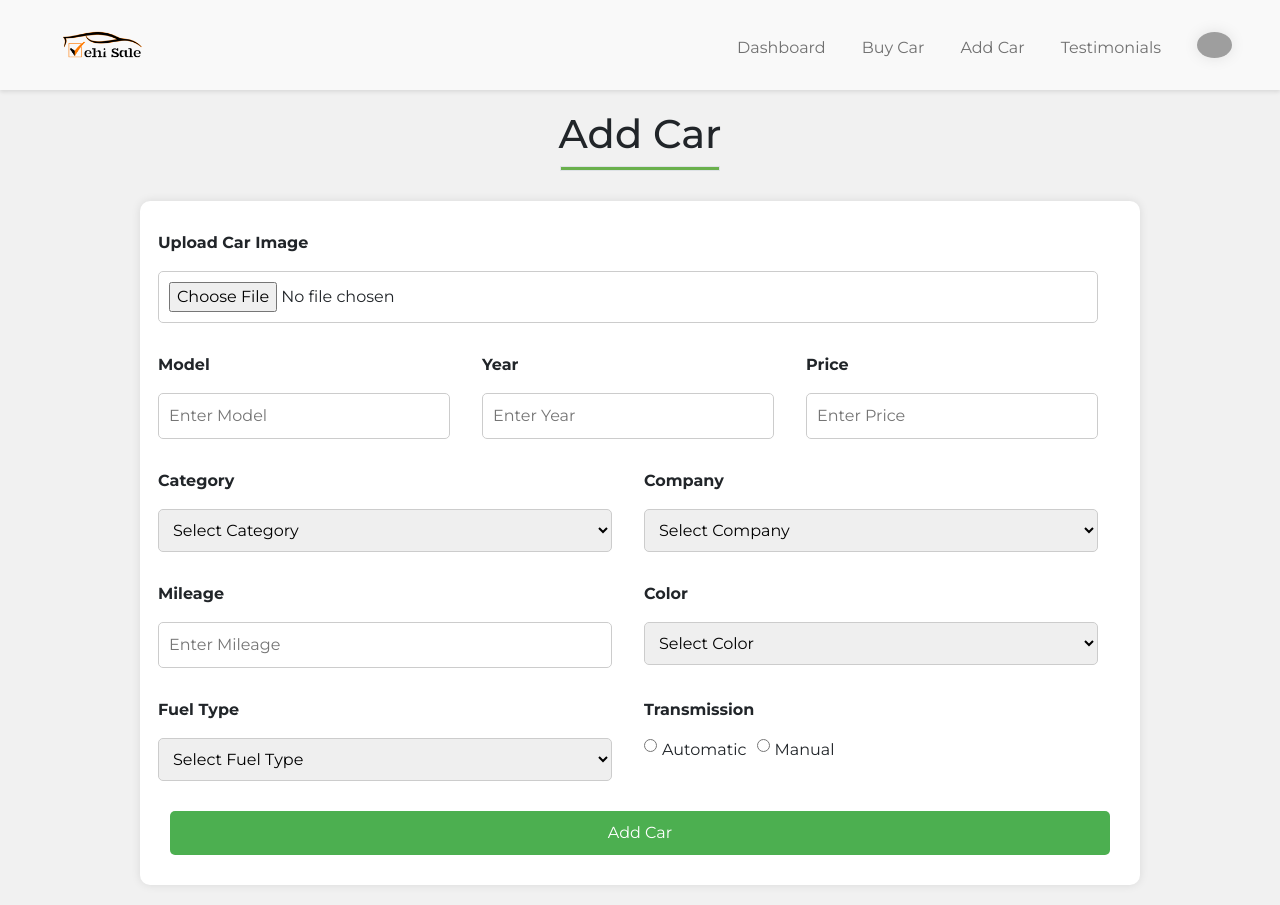
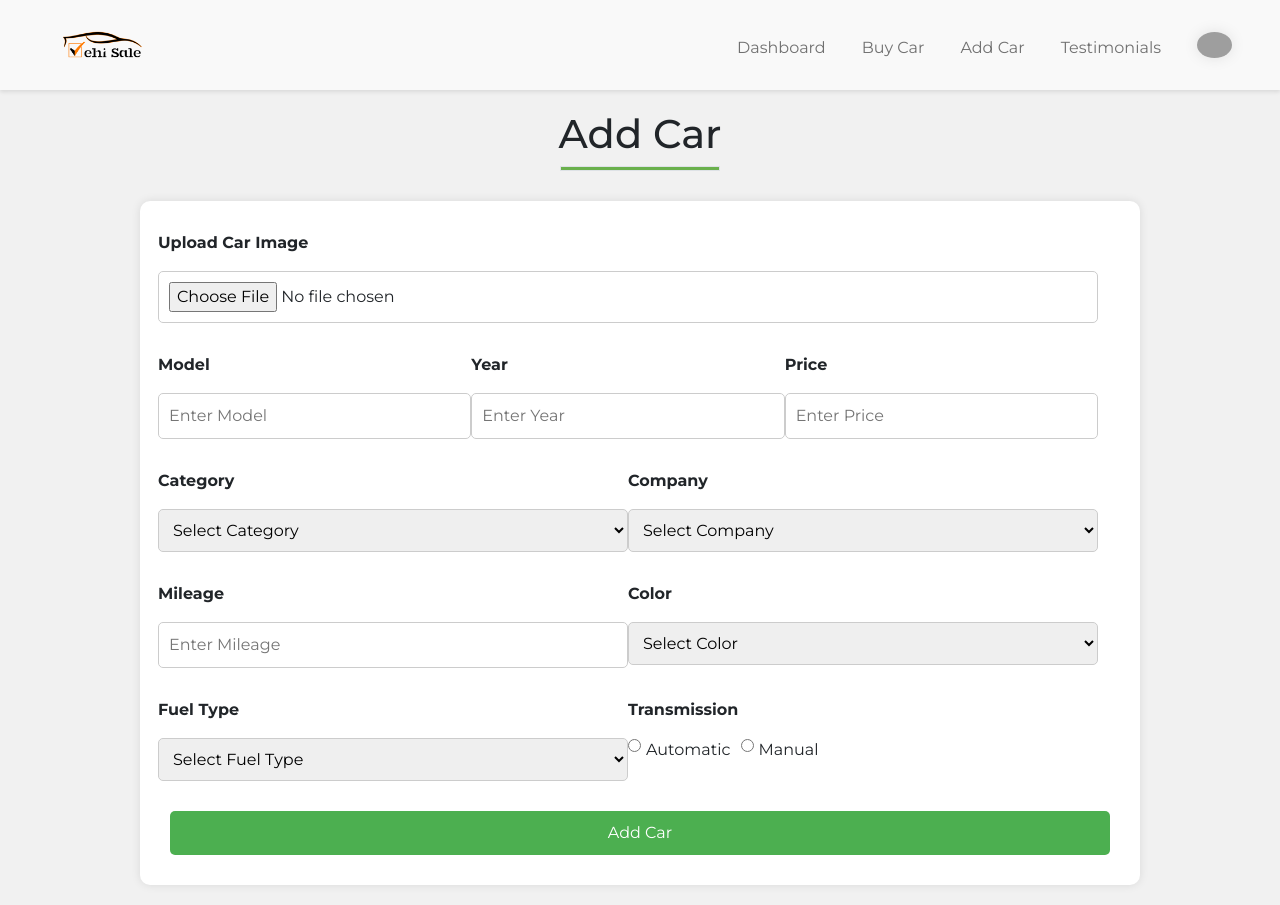
Before and after one commit to DarshitMulia/VehiSale, a React (Create React App) app in the folder frontend/: page /add in a window 1280 px wide. Built offline with nearby package versions, Linux system fonts and the light colour scheme; sample sign-in values are in the browser's storage; grey boxes are pictures that could not be loaded.

Commit message:
productdetail ui/ux improved

```diff
--- a/frontend/src/index.css
+++ b/frontend/src/index.css
@@ -784,7 +784,6 @@ body {
 
 .col {
   flex: 1;
-  padding: 20px;
 }
 
 .productdetail-image {
@@ -1459,7 +1458,7 @@ body {
   margin-bottom: 20px;
 }
 
-.row {
+.testimonial-row {
   display: flex;
   flex-wrap: wrap;
   justify-content: center;
```
